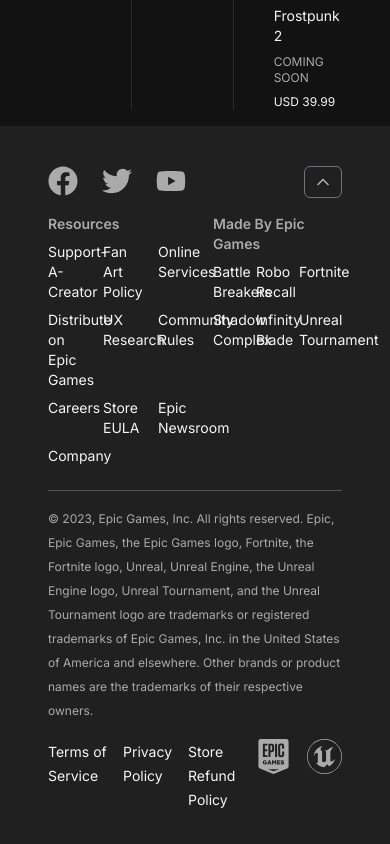
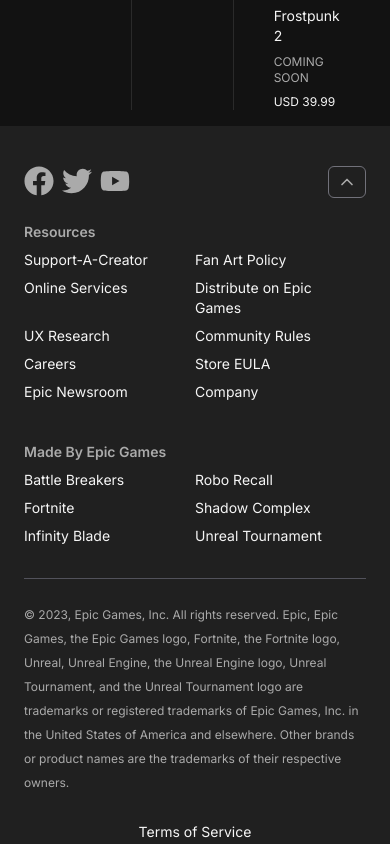
Before and after one commit to matiasdiezcanseco/epicgames-store-clone, a Next.js app: page / in a window 390 px wide. Shown: the part 2840-3684 px from the top of the page. Built offline with nearby package versions, Linux system fonts and the light colour scheme; grey boxes are pictures that could not be loaded.

Commit message:
Responsive footer design

```diff
--- a/src/components/footer.tsx
+++ b/src/components/footer.tsx
@@ -8,36 +8,30 @@
 
 export const Footer = async () => {
     return (
-        <div className="flex flex-col gap-4 bg-background-tertiary px-12 py-10">
+        <div className="flex flex-col gap-6 bg-background-tertiary px-6 py-10 md:px-12">
             <div className="flex justify-between">
-                <ul className="flex gap-6">
-                    <li>
+                <div className="flex gap-2">
                     <FaFacebook
                         size={30}
                         className="text-text-secondary transition-all duration-500 hover:text-sky-500"
                     />
-                    </li>
-                    <li>
                     <FaTwitter
                         size={30}
                         className="text-text-secondary transition-all duration-500 hover:text-sky-500"
                     />
-                    </li>
-                    <li>
                     <FaYoutube
                         size={30}
                         className="text-text-secondary transition-all duration-500 hover:text-sky-500"
                     />
-                    </li>
-                </ul>
+                </div>
                 <Button variant="transparent" className="p-2">
                     <ChevronUp size={20} className="text-text-secondary" />
                 </Button>
             </div>
-            <div className="flex">
+            <div className="flex flex-col gap-8 xl:flex-row xl:gap-0">
                 <div className="flex flex-col gap-2">
                     <h4 className="text-sm font-semibold text-text-secondary">Resources</h4>
-                    <div className="grid max-w-[700px] grid-cols-3">
+                    <div className="grid max-w-[700px] grid-cols-2 sm:grid-cols-3">
                         <Link
                             className="pb-2 pr-4 text-sm text-text-primary transition-all duration-500 hover:text-sky-500"
                             href=""
@@ -104,7 +98,7 @@
                     <h4 className="text-sm font-semibold text-text-secondary">
                         Made By Epic Games
                     </h4>
-                    <div className="grid max-w-[700px] grid-cols-3">
+                    <div className="grid max-w-[700px] grid-cols-2 sm:grid-cols-3">
                         <Link
                             className="pb-2 pr-4 text-sm text-text-primary transition-all duration-500 hover:text-sky-500"
                             href=""
@@ -152,8 +146,8 @@
                 trademarks of Epic Games, Inc. in the United States of America and elsewhere. Other
                 brands or product names are the trademarks of their respective owners.
             </p>
-            <div className="flex justify-between">
-                <ul className="flex gap-4">
+            <div className="flex flex-col items-center justify-between gap-6 text-center md:flex-row md:items-start md:gap-0">
+                <ul className="flex flex-col gap-4 md:flex-row">
                     <li>
                         <Link
                             className="text-sm text-text-primary transition-all duration-500 hover:text-sky-500"
```
Lines whose indentation alone changed are shown as unchanged.
